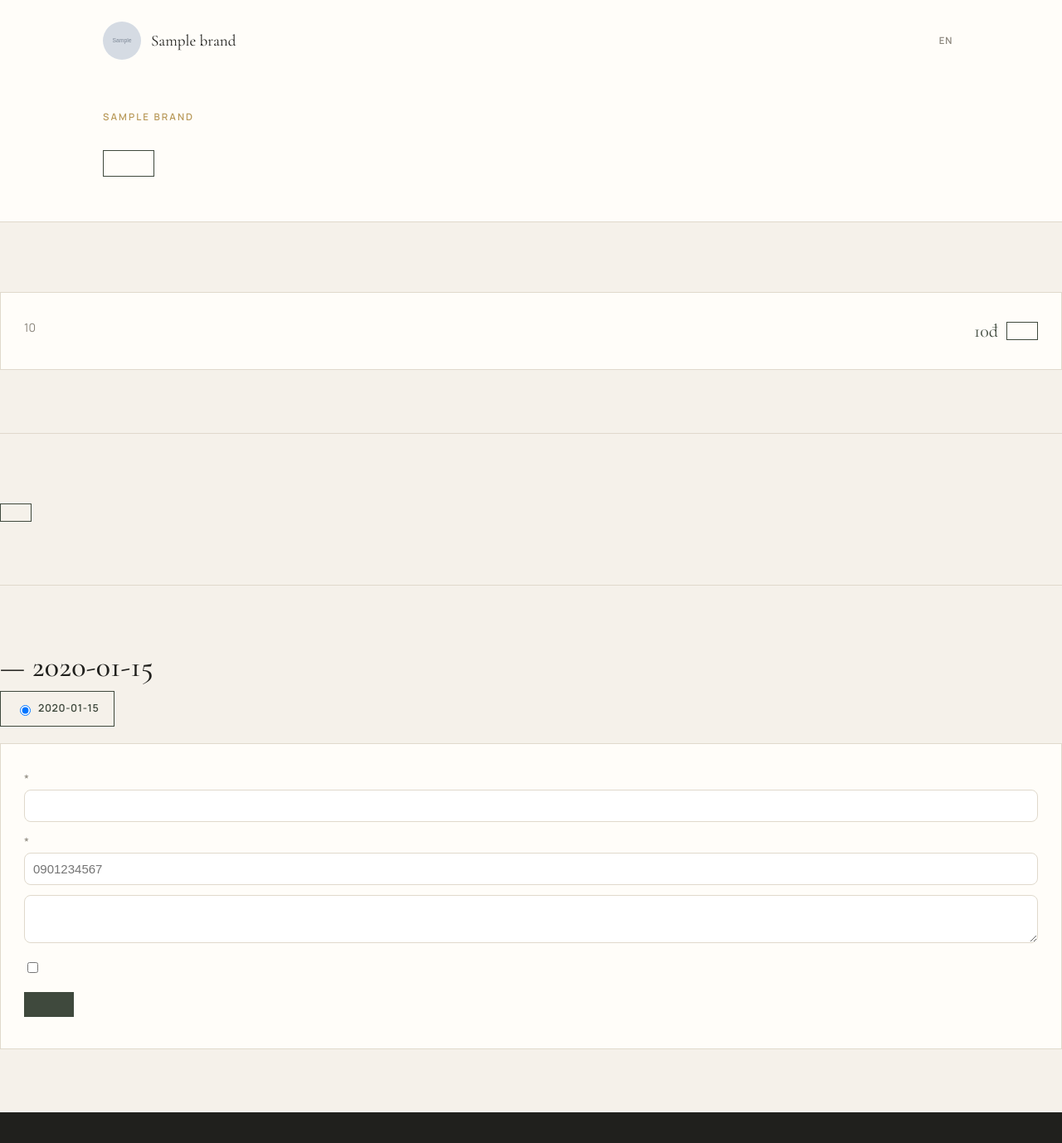
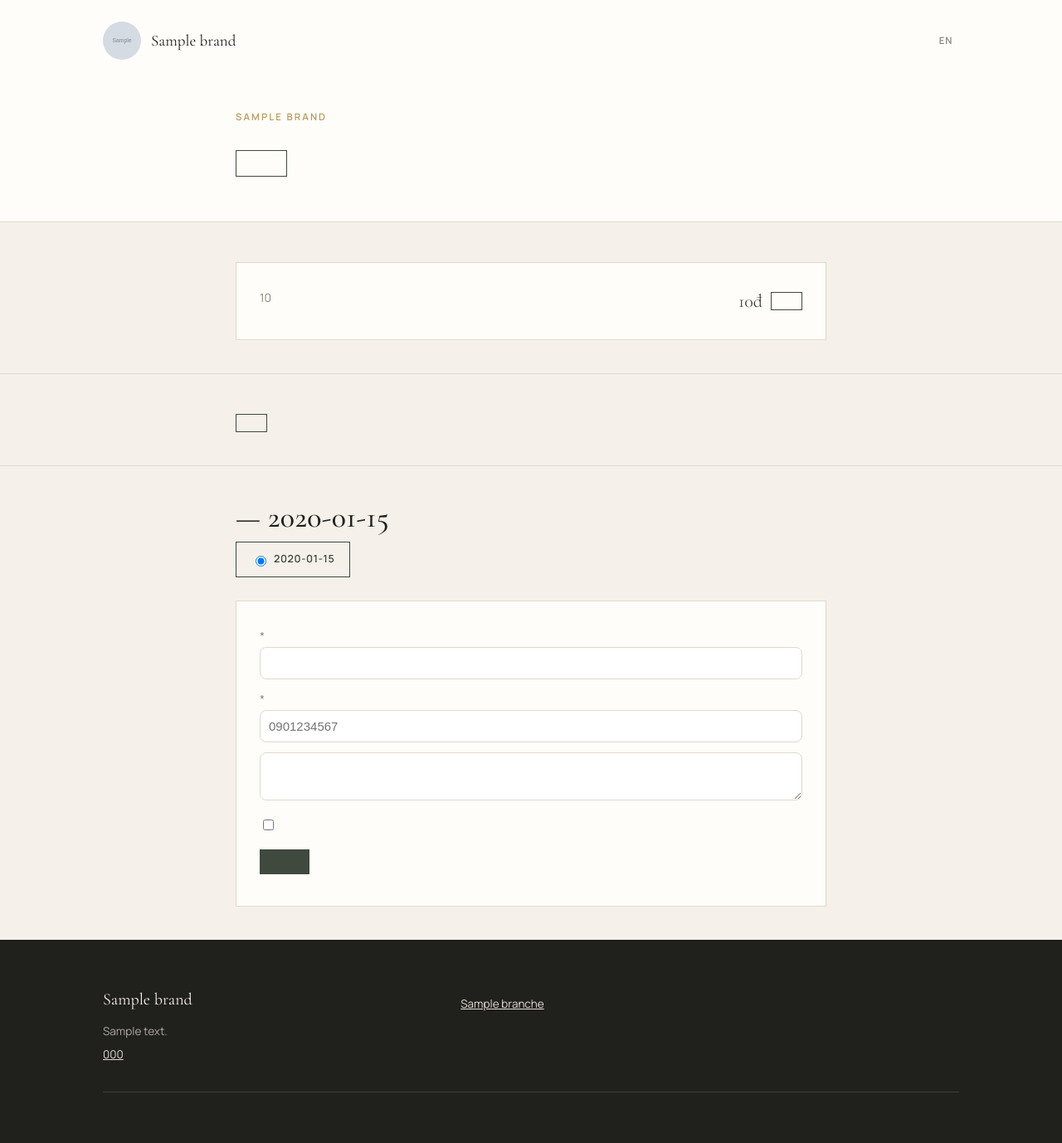
Before and after one commit to tuan26/CareDesk-AI, a FastAPI app: template backend/app/templates/booking.html in a window 1280 px wide. Shown: the top 1378 px of the page at 83% size. Run offline with FastAPI, Linux system fonts and the light colour scheme; the template is opened without the code that fills it: most values are stand-ins (such as "Sample title", 1, 10 or a date in 2020); grey boxes marked "Sample" are stand-in pictures; parts of the project's set-up code (start-up, migrations or seed data) failed here and were passed over.

Commit message:
fix(book): centre the booking flow — it was the one page missing .wrap
Every section in brand.html and branch.html sits inside <div class="wrap">;
booking.html never did, so the whole flow ran edge to edge and the step
headings were clipped at the left margin.

Uses a new .wrap.narrow (760px) rather than the 1080px marketing measure: a
form is read down one column, and at full width the price on a service row
ends up half a screen from the name it belongs to. The hero is pinned to the
same 712px content box so the heading starts on the line as the steps.

Step sections also drop from 76px to 40px of vertical padding — marketing
breathing room turned a five-field booking into five screens of scrolling.

Co-Authored-By: Claude Opus 5 <noreply@anthropic.com>

```diff
--- a/backend/app/templates/base.html
+++ b/backend/app/templates/base.html
@@ -52,6 +52,10 @@ body{margin:0;font-family:var(--sans);color:var(--ink);background:var(--ivory);
 a{color:inherit}
 img{max-width:100%}
 .wrap{max-width:1080px;margin:0 auto;padding:0 24px}
+/* A form is read down a single column, so it gets a shorter measure than the
+   marketing pages: at 1080px the price on a service row ends up half a screen
+   away from the name it belongs to. */
+.wrap.narrow{max-width:760px}
 
 /* Editorial typography: serif for anything carrying the brand voice. */
 h1,h2,h3,.serif{font-family:var(--serif);font-weight:500;letter-spacing:.01em}
@@ -103,6 +107,10 @@ header.hero{background:var(--paper);border-bottom:1px solid var(--line);padding:
 .cta-row{display:flex;gap:14px;flex-wrap:wrap;margin-top:30px}
 
 section{padding:76px 0;border-bottom:1px solid var(--line)}
+/* Steps in a form are one task, not eight separate pitches — marketing-page
+   breathing room here just turns a five-field booking into five screens of
+   scrolling. */
+section.step{padding:40px 0}
 section:last-of-type{border-bottom:0}
 section.tinted{background:var(--ivory-2)}
 section.dark{background:var(--olive);color:var(--ivory);border-bottom:0}
--- a/backend/app/templates/booking.html
+++ b/backend/app/templates/booking.html
@@ -10,7 +10,9 @@
 #}
 
 {% block hero %}
-<div style="padding:34px 0 54px;max-width:640px">
+{# 712px is the content box of .wrap.narrow (760 less its 24px gutters), so the
+   heading starts on exactly the same line as the steps below it. #}
+<div style="padding:34px 0 54px;max-width:712px;margin:0 auto">
   <p class="eyebrow">{{ brand.name }}</p>
   <h1>{{ t('form_title') }}</h1>
   <p class="lead">{{ t('not_confirmed') }}</p>
@@ -24,6 +26,7 @@
 
 {% if done %}
 <section>
+  <div class="wrap narrow">
     <div class="card" style="text-align:center">
       <div style="font-size:44px">✅</div>
       <h2 style="margin-top:8px">{{ t('done_title') }}</h2>
@@ -33,18 +36,22 @@
         <a class="mini alt" href="/book/{{ brand.slug }}">{{ t('back_to', name=brand.name) }}</a>
       </div>
     </div>
+  </div>
 </section>
 {% else %}
 
 {% if error %}
+<div class="wrap narrow">
   <div class="card" style="border-color:#fecaca;background:#fef2f2;color:#991b1b;margin-top:18px">
     ⚠️ {{ error }}
+  </div>
 </div>
 {% endif %}
 
 {# Step 1 — location. Skipped entirely when the clinic has one. #}
 {% if branches|length > 1 %}
-<section>
+<section class="step">
+  <div class="wrap narrow">
     <h2>{{ t('step_branch') }}</h2>
     {% if branch %}
       <div class="row card">
@@ -61,12 +68,14 @@
         {% endfor %}
       </div>
     {% endif %}
+  </div>
 </section>
 {% endif %}
 
 {# Step 2 — service #}
 {% if branch %}
-<section>
+<section class="step">
+  <div class="wrap narrow">
     <h2>{{ t('step_service') }}</h2>
     {% if service %}
       {% set c = svc(service) %}
@@ -95,12 +104,14 @@
         {% endfor %}
       </div>
     {% endif %}
+  </div>
 </section>
 {% endif %}
 
 {# Step 3 — date. Two weeks of buttons: a date picker on a small phone is worse. #}
 {% if branch and service %}
-<section>
+<section class="step">
+  <div class="wrap narrow">
     <h2>{{ t('step_day') }}</h2>
     <div style="display:flex;gap:8px;flex-wrap:wrap">
       {% for d in days[:14] %}
@@ -112,12 +123,14 @@
       </a>
       {% endfor %}
     </div>
+  </div>
 </section>
 {% endif %}
 
 {# Steps 4 and 5 — time, then contact details, on one screen. #}
 {% if branch and service and chosen_day %}
-<section>
+<section class="step">
+  <div class="wrap narrow">
     <h2>{{ t('step_slot') }} — {{ chosen_day.strftime('%d/%m/%Y') }}</h2>
 
     {% if not slots %}
@@ -129,7 +142,7 @@
       <input type="hidden" name="day" value="{{ chosen_day.isoformat() }}">
       <input type="hidden" name="locale" value="{{ locale }}">
 
-    <div style="display:flex;gap:8px;flex-wrap:wrap;margin-bottom:20px">
+      <div style="display:flex;gap:8px;flex-wrap:wrap;margin-bottom:28px">
         {% for slot, doc in slots %}
         <label class="mini alt" style="cursor:pointer;display:inline-flex;align-items:center;gap:6px">
           <input type="radio" name="slot" value="{{ slot.strftime('%H:%M') }}" required
@@ -168,6 +181,7 @@
       </div>
     </form>
     {% endif %}
+  </div>
 </section>
 {% endif %}
 
```
Lines whose indentation alone changed are shown as unchanged.
